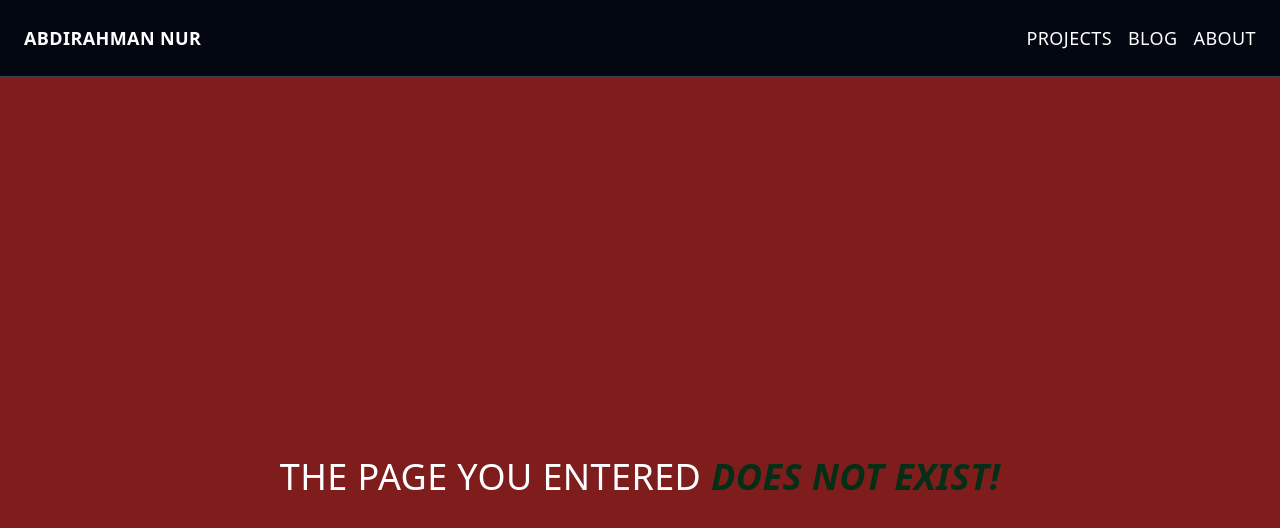
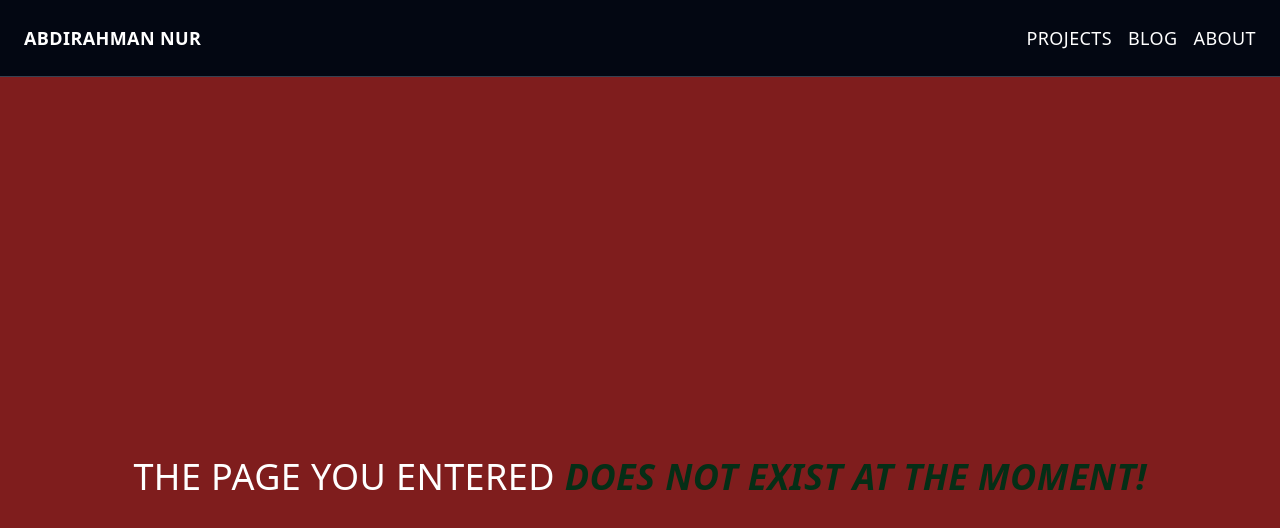
Before and after one commit to myabdi4/nurabdirahman, a React (Vite) app: page /projects.jsx in a window 1280 px wide. Shown: the top 528 px of the page. Built offline with nearby package versions, Linux system fonts and the light colour scheme; a web font is replaced by a local one.

Commit message:
Update Error.jsx

```diff
--- a/src/pages/Error.jsx
+++ b/src/pages/Error.jsx
@@ -8,7 +8,9 @@ function Error() {
         <div className="flex text-center justify-center items-center bg-red-900 h-screen text-4xl">
           <p>
             THE PAGE YOU ENTERED{" "}
-            <em className="text-green-950 font-bold">DOES NOT EXIST!</em>
+            <em className="text-green-950 font-bold">
+              DOES NOT EXIST AT THE MOMENT!
+            </em>
           </p>
         </div>
       </div>
```
